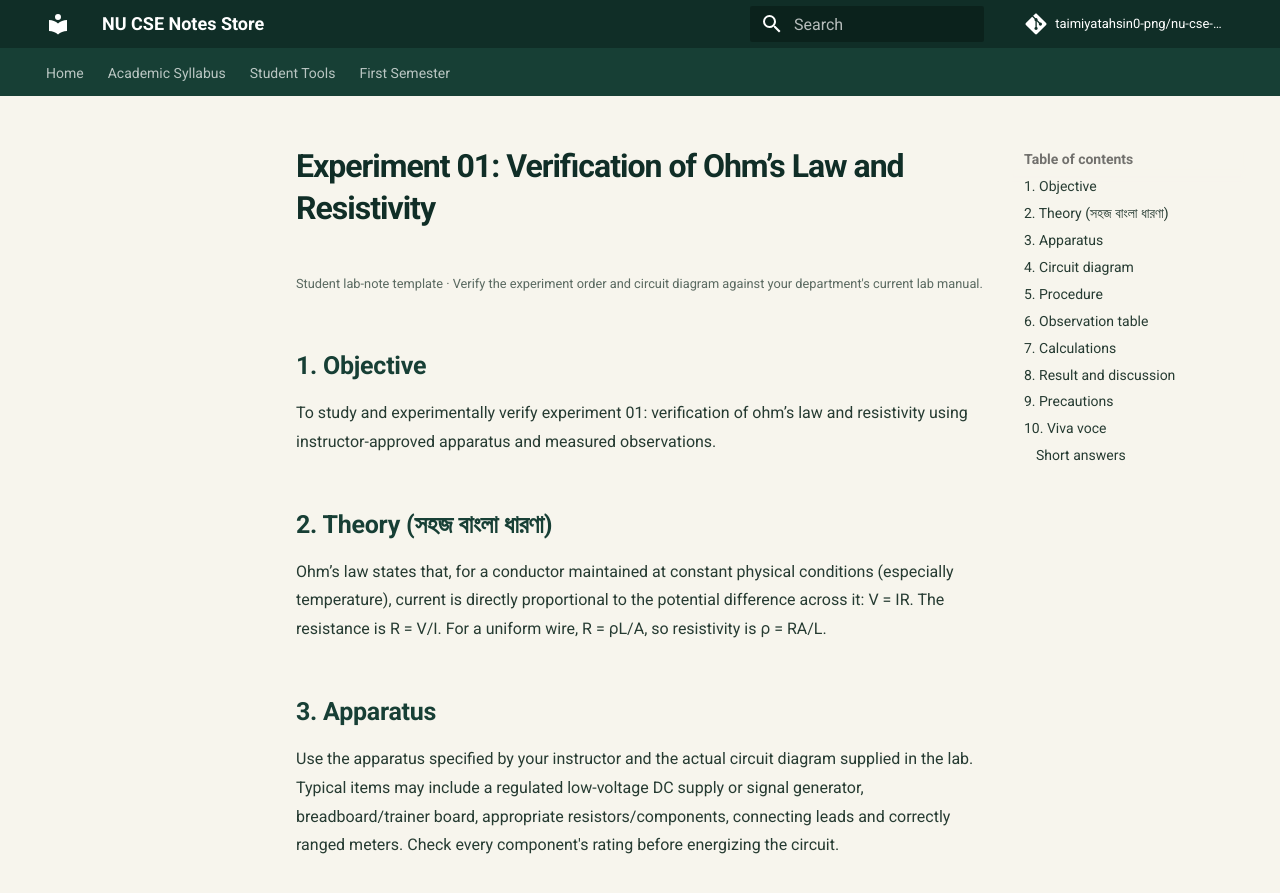
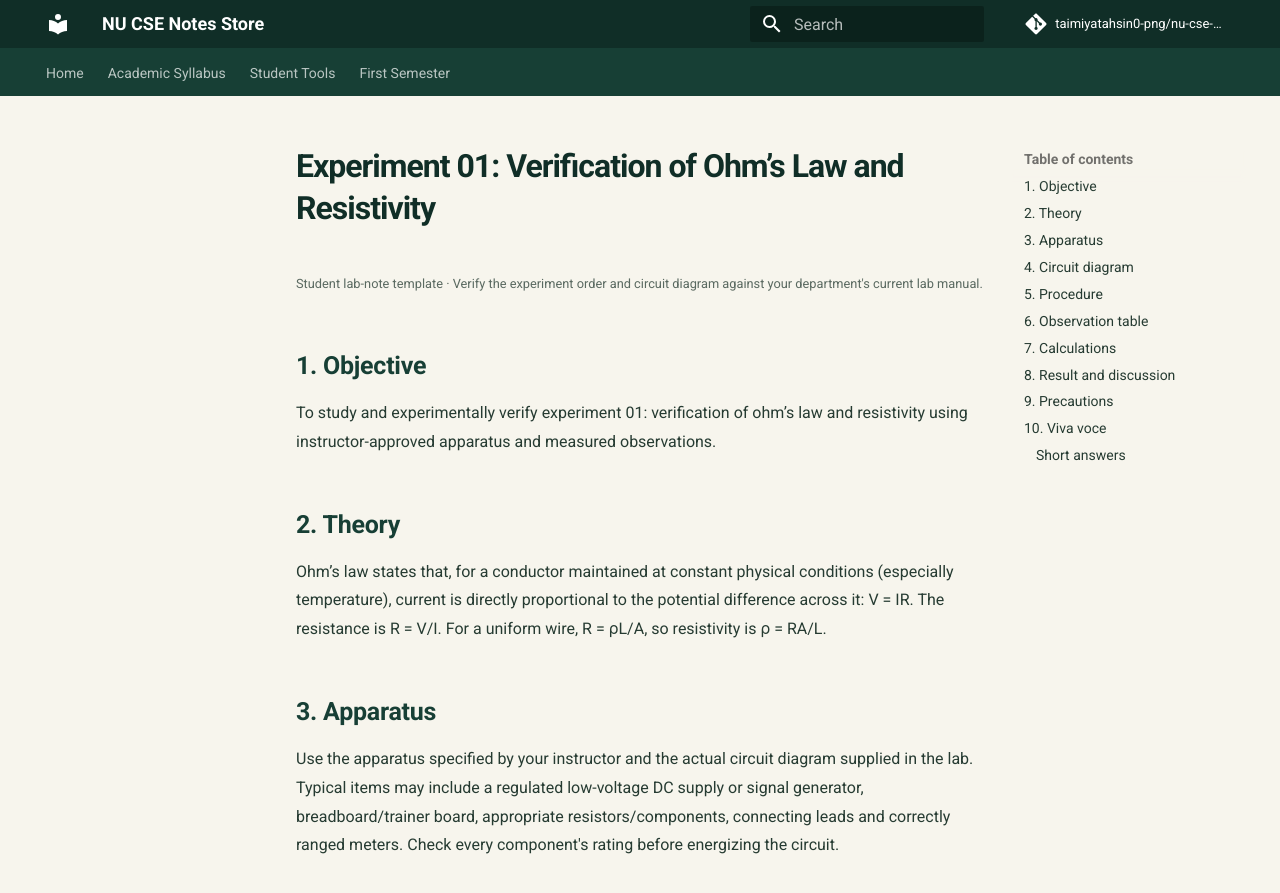
Before and after one commit to taimiyatahsin0-png/nu-cse-notes-store, an MkDocs documentation site: the page built from docs/subjects/eec-lab/experiment-01-ohms-law.md, in a window 1280 px wide and 900 px high. Shown: the top 893 px of the window. Built offline with MkDocs 1.6.1 and Material for MkDocs 9.7.7, drawn with Linux system fonts in a browser that asks for light colours; comment, search, counter and statistics services are not loaded.

Commit message:
Adopt English-only exam-focused study format

```diff
--- a/docs/subjects/eec-lab/experiment-01-ohms-law.md
+++ b/docs/subjects/eec-lab/experiment-01-ohms-law.md
@@ -5,7 +5,7 @@
 ## 1. Objective
 To study and experimentally verify experiment 01: verification of ohm’s law and resistivity using instructor-approved apparatus and measured observations.
 
-## 2. Theory (সহজ বাংলা ধারণা)
+## 2. Theory
 Ohm’s law states that, for a conductor maintained at constant physical conditions (especially temperature), current is directly proportional to the potential difference across it: V = IR. The resistance is R = V/I. For a uniform wire, R = ρL/A, so resistivity is ρ = RA/L.
 
 ## 3. Apparatus
```
